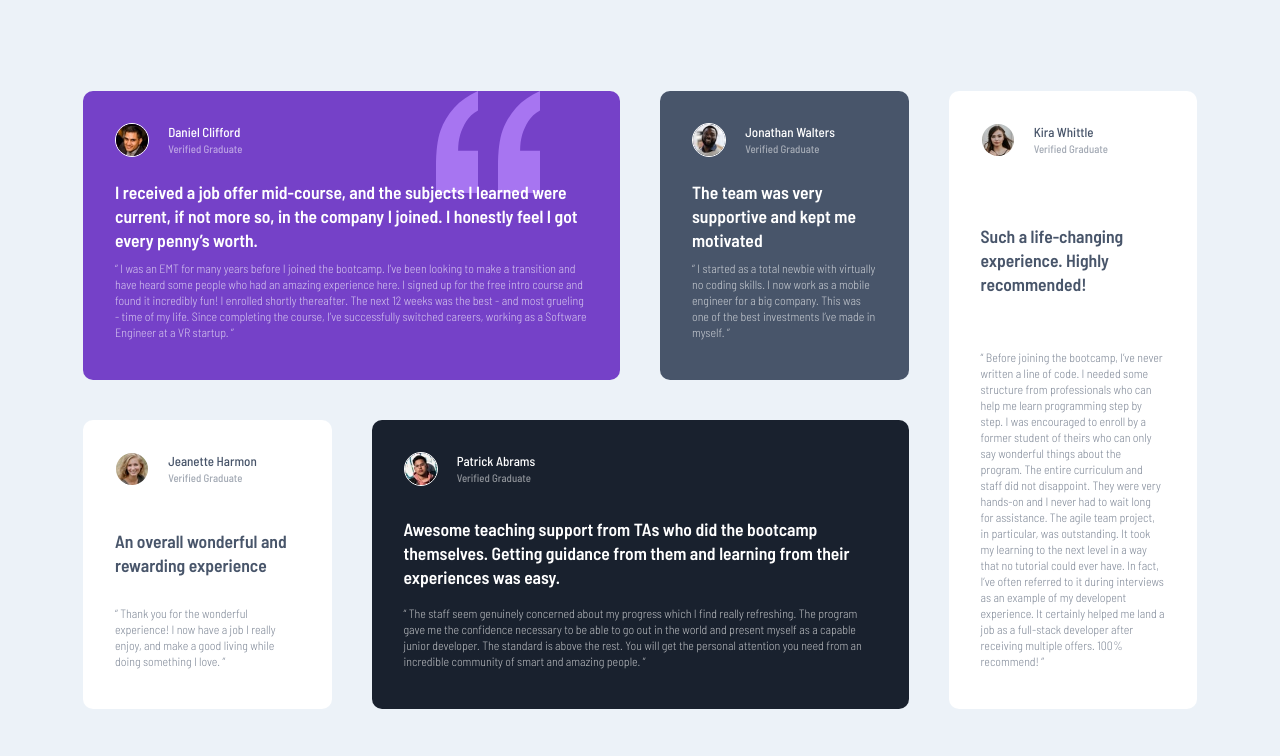
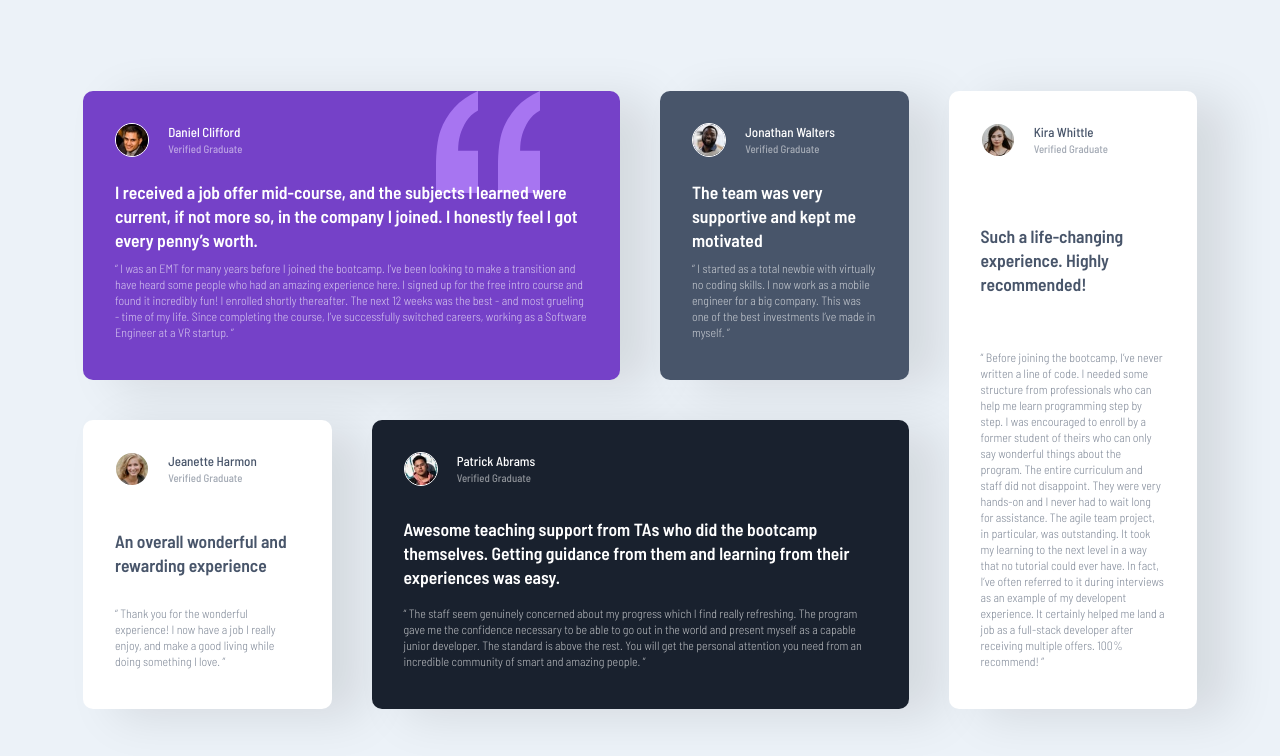
Before and after one commit to aiirelav/testimonial-grid, a plain HTML site: page index.html in a window 1280 px wide. Drawn offline with Linux system fonts and the light colour scheme; files whose address does not match are found by name.

Commit message:
styles fixes

```diff
--- a/css/style.css
+++ b/css/style.css
@@ -41,6 +41,7 @@
       border-radius: 10px;
       color: #fff;
       margin: 2rem 0;
+      box-shadow: 2rem .5rem 3rem rgba(0, 0, 0, .1);
     }
 
     .person {
```
